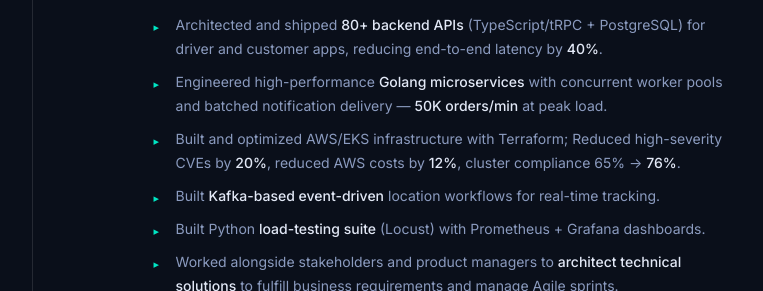
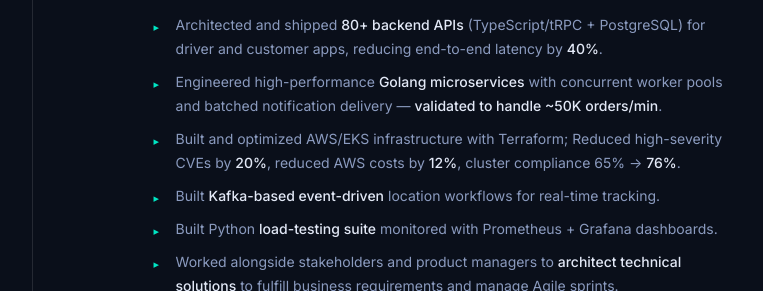
Before and after one commit to msdokania/msdokania.github.io, a plain HTML site: page index.html in a window 1280 px wide. Shown: the part 2159-2450 px from the top of the page, without its empty margins (258-1021 px from the left). Drawn offline with Linux system fonts and the light colour scheme.

Commit message:
Update index.html

```diff
--- a/index.html
+++ b/index.html
@@ -184,10 +184,10 @@ Licensed under the MIT License
             <ul class="exp-list">
               <li>Founding (lead) engineer on a distributed water-delivery platform — owned the full product lifecycle from architecture through production.</li>
               <li>Architected and shipped <strong>80+ backend APIs</strong> (TypeScript/tRPC + PostgreSQL) for driver and customer apps, reducing end-to-end latency by <strong>40%</strong>.</li>
-              <li>Engineered high-performance <strong>Golang microservices</strong> with concurrent worker pools and batched notification delivery — <strong>50K orders/min</strong> at peak load.</li>
+              <li>Engineered high-performance <strong>Golang microservices</strong> with concurrent worker pools and batched notification delivery — <strong>validated to handle ~50K orders/min</strong>.</li>
               <li>Built and optimized AWS/EKS infrastructure with Terraform; Reduced high-severity CVEs by <strong>20%</strong>, reduced AWS costs by <strong>12%</strong>, cluster compliance 65% → <strong>76%</strong>.</li>
               <li>Built <strong>Kafka-based event-driven</strong> location workflows for real-time tracking.</li>
-              <li>Built Python <strong>load-testing suite</strong> (Locust) with Prometheus + Grafana dashboards.</li>
+              <li>Built Python <strong>load-testing suite</strong> monitored with Prometheus + Grafana dashboards.</li>
               <li>Worked alongside stakeholders and product managers to <strong>architect technical solutions</strong> to fulfill business requirements and manage Agile sprints.</li>
             </ul>
             <div class="exp-tags">
```
